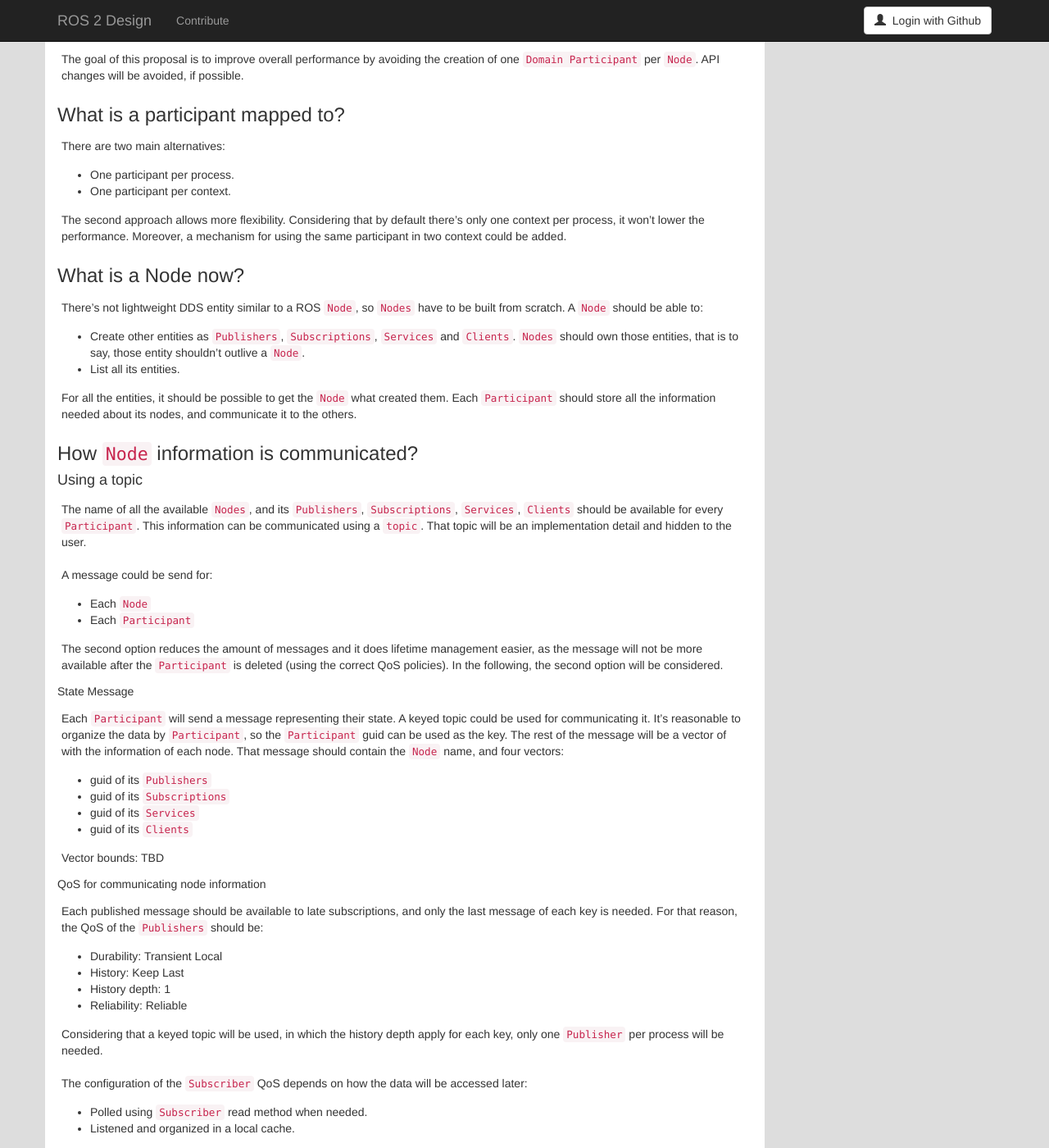
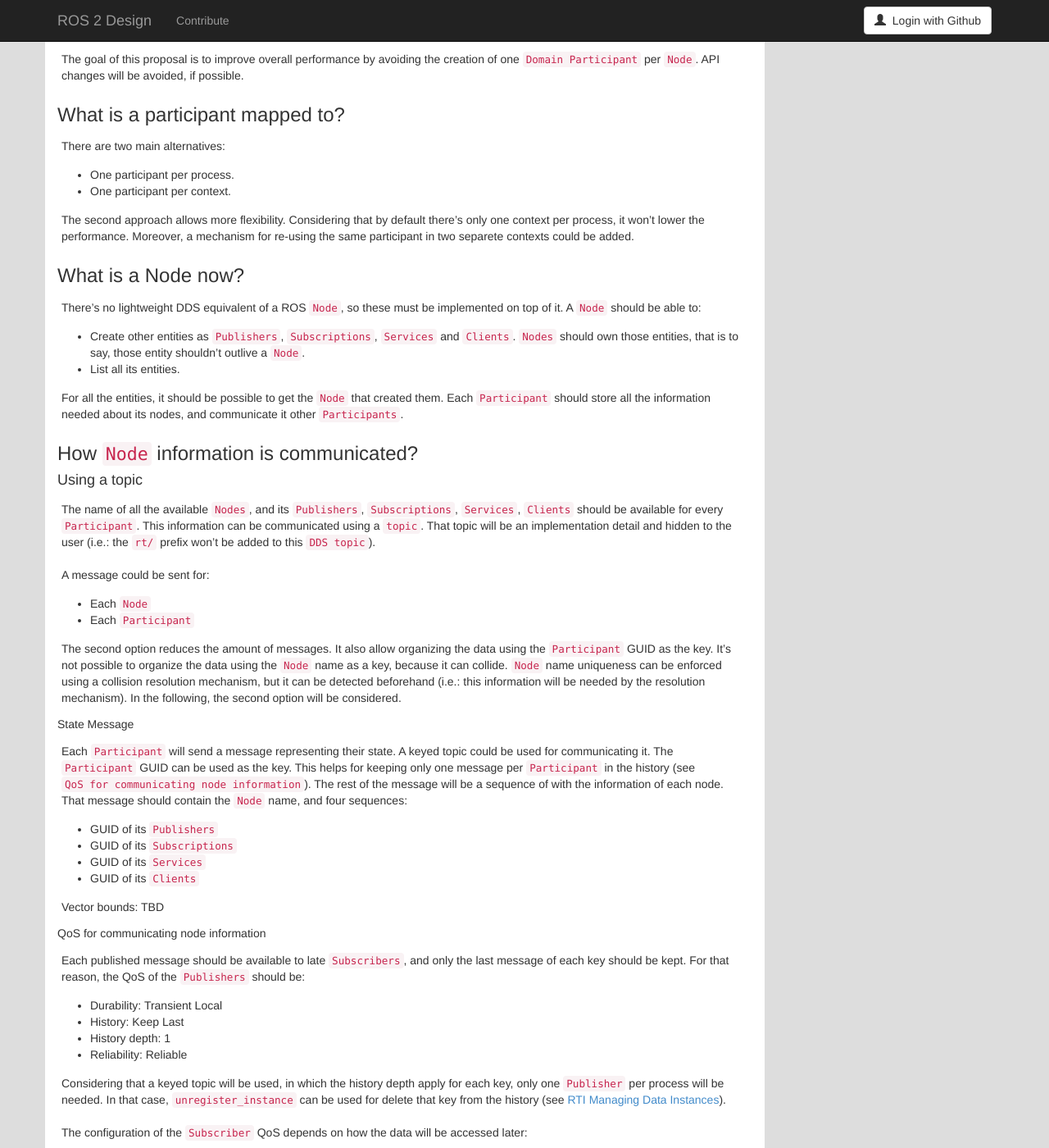
Before and after one commit to ros2/design, a Jekyll site: the page built from articles/151_node_to_participant_mapping.md, in a window 1280 px wide and 1400 px high, scrolled down 744 px. Shown: the whole window at 82% size. Built offline with Jekyll 4.4.1, drawn with Linux system fonts in a browser that asks for light colours; nearby versions of some CDN libraries; some of the changed text lies outside the part shown.

Commit message:
Address mich comments. Add rclpy container section
Signed-off-by: ivanpauno <ivanpauno@ekumenlabs.com>

```diff
--- a/articles/151_node_to_participant_mapping.md
+++ b/articles/151_node_to_participant_mapping.md
@@ -2,8 +2,7 @@
 layout: default
 title: Node to Participant mapping
 permalink: articles/node_to_participant_mapping.html
-abstract: This article analyze the performance implications of having a one-to-one Node to Participant mapping and propose an alternative approach.
-  How Nodes are mapped to DDS participants.
+abstract: This article analyzes the performance implications of enforcings a one-to-one mapping between ROS nodes and DDS participants, and propose alternative approaches.
 author: '[Ivan Paunovic](https://github.com/ivanpauno)'
 published: true
 categories: Middleware
@@ -34,20 +33,20 @@
 But participants do more than that:
 
 - Each `Participant` does discovery by its own.
-  Creating more than one `Participant` increase cpu and network.
-- Each `Participant` keeps track of the others and of each DDS entity.
+  Creating more than one `Participant` increases cpu usage and network IO load.
+- Each `Participant` keeps track of other `Domain Participants` and DDS entities.
   Using more than one will duplicate that data.
-- Each `Participant` creates multiple threads for event handling, discovery, etc.
-  Creating more than one will increase cpu and memory usage.
+- Each `Participant` may create multiple threads for event handling, discovery, etc.
+  The number of threads created per participant depend on the DDS vendor (e.g.: [connext](https://community.rti.com/best-practices/create-few-domainparticipants-possible)).
 
 For those reasons, `Participants` are heavyweight.
 
 ### Current status
 
-There is a one to one map between `Nodes` and `DDS Participants`.
+There is a one-to-one mapping between `Nodes` and `DDS Participants`.
 This simplified the design, as `DDS Participants` provide the same organization that a `Node` needs.
 The drawback of this approach, is that performance is deteriorated.
-Furthermore, the number of `Domain participants` is limited to a small number.
+Furthermore, the maximum number of `Domain participants` is rather small.
 For example, [RTI connext](https://community.rti.com/kb/what-maximum-number-participants-domain) is limited to 120 participants per domain.
 
 ## Proposal
@@ -63,18 +62,18 @@
 
 The second approach allows more flexibility.
 Considering that by default there's only one context per process, it won't lower the performance.
-Moreover, a mechanism for using the same participant in two context could be added.
+Moreover, a mechanism for re-using the same participant in two separete contexts could be added.
 
 ### What is a Node now?
 
-There's not lightweight DDS entity similar to a ROS `Node`, so `Nodes` have to be built from scratch.
+There's no lightweight DDS equivalent of a ROS `Node`, so these must be implemented on top of it.
 A `Node` should be able to:
 - Create other entities as `Publishers`, `Subscriptions`, `Services` and `Clients`.
   `Nodes` should own those entities, that is to say, those entity shouldn't outlive a `Node`.
 - List all its entities.
 
-For all the entities, it should be possible to get the `Node` what created them.
-Each `Participant` should store all the information needed about its nodes, and communicate it to the others.
+For all the entities, it should be possible to get the `Node` that created them.
+Each `Participant` should store all the information needed about its nodes, and communicate it other `Participants`.
 
 ### How `Node` information is communicated?
 
@@ -82,32 +81,36 @@
 
 The name of all the available `Nodes`, and its `Publishers`, `Subscriptions`, `Services`, `Clients` should be available for every `Participant`.
 This information can be communicated using a `topic`.
-That topic will be an implementation detail and hidden to the user.
+That topic will be an implementation detail and hidden to the user (i.e.: the `rt/` prefix won't be added to this `DDS topic`).
 
-A message could be send for:
+A message could be sent for:
 - Each `Node`
 - Each `Participant`
 
-The second option reduces the amount of messages and it does lifetime management easier, as the message will not be more available after the `Participant` is deleted (using the correct QoS policies).
+The second option reduces the amount of messages.
+It also allow organizing the data using the `Participant` GUID as the key.
+It's not possible to organize the data using the `Node` name as a key, because it can collide.
+`Node` name uniqueness can be enforced using a collision resolution mechanism, but it can be detected beforehand (i.e.: this information will be needed by the resolution mechanism).
 In the following, the second option will be considered.
 
 ##### State Message
 
 Each `Participant` will send a message representing their state.
 A keyed topic could be used for communicating it.
-It's reasonable to organize the data by `Participant`, so the `Participant` guid can be used as the key.
-The rest of the message will be a vector of with the information of each node.
-That message should contain the `Node` name, and four vectors:
-- guid of its `Publishers`
-- guid of its `Subscriptions`
-- guid of its `Services`
-- guid of its `Clients`
+The `Participant` GUID can be used as the key.
+This helps for keeping only one message per `Participant` in the history (see `QoS for communicating node information`).
+The rest of the message will be a sequence of with the information of each node.
+That message should contain the `Node` name, and four sequences:
+- GUID of its `Publishers`
+- GUID of its `Subscriptions`
+- GUID of its `Services`
+- GUID of its `Clients`
 
 Vector bounds: TBD
 
 ##### QoS for communicating node information
 
-Each published message should be available to late subscriptions, and only the last message of each key is needed.
+Each published message should be available to late `Subscribers`, and only the last message of each key should be kept.
 For that reason, the QoS of the `Publishers` should be:
 
 - Durability: Transient Local
@@ -116,6 +119,8 @@
 - Reliability: Reliable
 
 Considering that a keyed topic will be used, in which the history depth apply for each key, only one `Publisher` per process will be needed.
+In that case, `unregister_instance` can be used for delete that key from the history (see [RTI Managing Data Instances](https://community.rti.com/static/documentation/connext-dds/5.2.3/doc/manuals/connext_dds/html_files/RTI_ConnextDDS_CoreLibraries_UsersManual/Content/UsersManual/Managing_Data_Instances__Working_with_Ke.htm)).
+
 
 The configuration of the `Subscriber` QoS depends on how the data will be accessed later:
 - Polled using `Subscriber` read method when needed.
@@ -135,10 +140,11 @@
 
 Each `Participant` could have in its user data the list of node names that owns.
 When this data is changed, each `ParticipantListener` will be notified.
-This is not a good option, as `UserData` is just a sequence of bytes, and communicating a list of node names in it doesn't seem as a reasonable solution.
+This is not a good option, as `UserData` is just a sequence of bytes.
+Organizing a complex message in it won't be easy nor performant.
 
 Similarly to `UserData`, `GroupData` is a available in `Publishers` and `Subscribers`.
-These entities only need to communicate the guid of the `Participant` and the `Node` name from which it was created.
+These entities only need to communicate the GUID of the `Participant` and the `Node` name from which it was created.
 This idea can be combined with a topic just publishing the list of `Node` names, without including all the other vectors in the message.
 Although, it is more difficult to communicate this information for `Services` and `Clients`, as they use behind the scenes just a `DDS Publisher` and `Subscriber`.
 
@@ -147,7 +153,7 @@
 #### Security
 
 In `DDS`, security can be specified at a `Participant` level.
-Currently, as each `Node` was mapped to one `Participant`, we can individually configure its security key and access control policy.
+If one `Node` is mapped to one `Participant`, individual configuration of its security key and access control policy is possible.
 From a security point of view, only being able to configure it at a `Participant` (or per process) level is enough.
 There's not much sense on having different access control policies for `Nodes` in the same process.
 As they share the same address space, other vulnerabilities are possible.
@@ -175,7 +181,7 @@
 
 #### Node Name Uniqueness
 
-We aren't currently enforcing `Node` name uniqueness.
+In `Dashing` and before, `Node` name uniqueness is not enfornced.
 
 When creating only one `Participant` per `Context`, we can distinguish two cases:
 - There is an overlap between the name of two `Nodes` created within the same `Context`.
@@ -200,14 +206,18 @@
 #### Intra process communication
 
 Currently, intra-process communication can be enable disabled in each `Publisher` and `Subscription`.
-There is only one reason for that: intraprocess communication doesn't support all the QoS feature.
+There is only one reason for that: intraprocess communication doesn't support all QoS policies.
 
 Inter process messages from `Publishers` that can also communicate with a `Subscription` using the intra process layer are ignored before handling the callback.
 The same problem will happen when having only one `Participant` per context, and it can be solved in the same fashion.
 
-If in the future our intra process communication support all the QoS policies, we could forgive the possibility of enabling and dissabling it at `Node`, `Publisher`, `Subscription` level.
+If in the future our intra process communication support all the QoS policies, we could forbid the possibility of enabling and dissabling it at `Node`, `Publisher`, `Subscription` level.
 Configuring intra process communication with `Context` granularity should be enough.
 
-## References
+#### Launching rclpy nodes
 
-- [RTI best practices: Create as Few DomainParticipants as Possible](https://community.rti.com/best-practices/create-few-domainparticipants-possible).
+In `Dashing` and before, a container for dinamically composing `rclpy Nodes` is not available.
+If this is not added, launching multiple `rclpy Nodes` in a launch file will create multiple participants.
+That will make the performance worse, compared with composing `rclcpp Nodes`.
+A `rclpy` component container should be added to solve the problem.
+A generic container can also be considered, allowing to dinamically load `Nodes` from both clients.
```
Also changed, not shown: other parts of articles/151_node_to_participant_mapping.md (+2 -2 lines).
